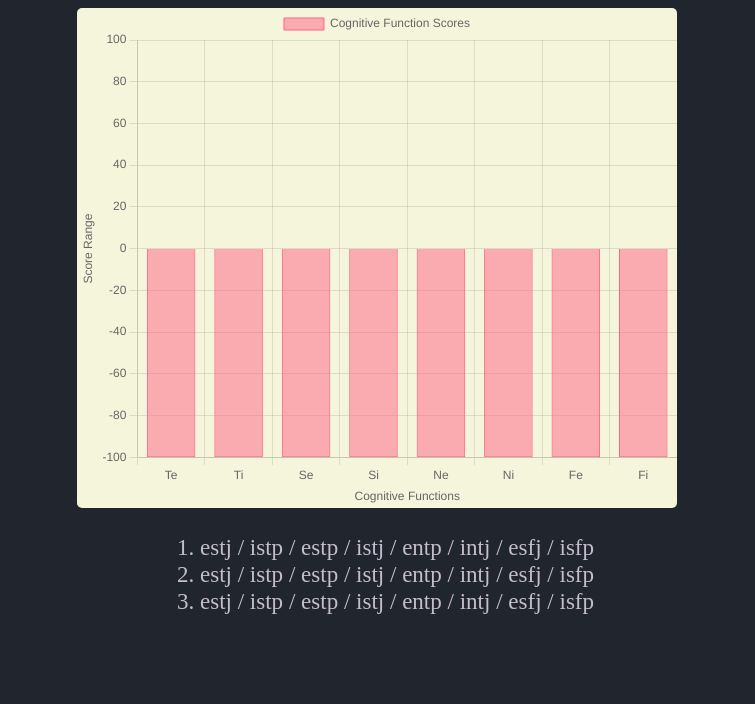
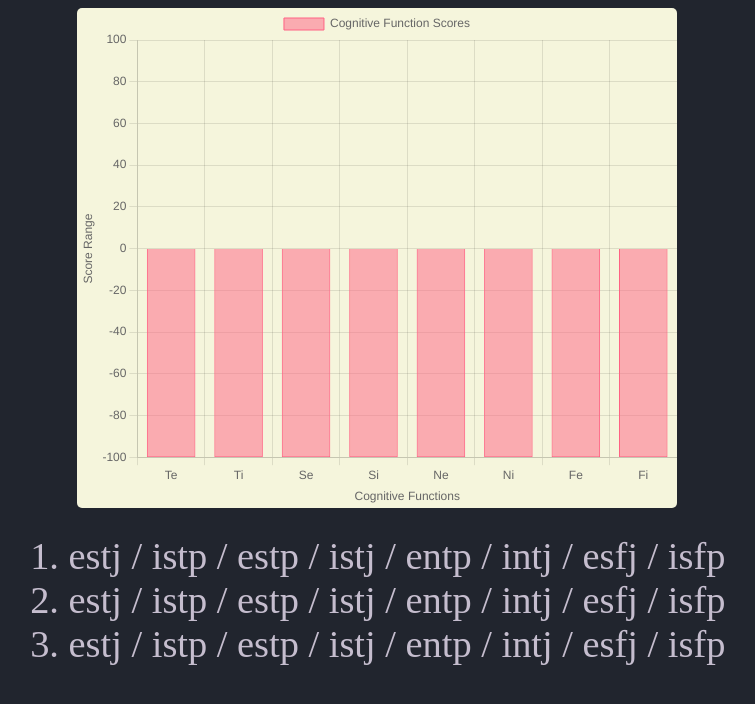
Before and after one commit to OmarDardery/CareerCatalyst, a React (Create React App) app: page / in a window 1280 px wide. Both pictures are taken after typing "Sample" into the empty fields and a click on the button "submit". Shown: the top 704 px of the page, without its empty margins (263-1018 px from the left). Built offline with nearby package versions, Linux system fonts and the light colour scheme.

Commit message:
Update styles.css

```diff
--- a/src/styles.css
+++ b/src/styles.css
@@ -29,6 +29,6 @@ input[type="text"]{
 
 }
 .list{
-    font-size: 1.8vw;
+    font-size: 3vw;
     color: #C5BDCE;
 }
```
